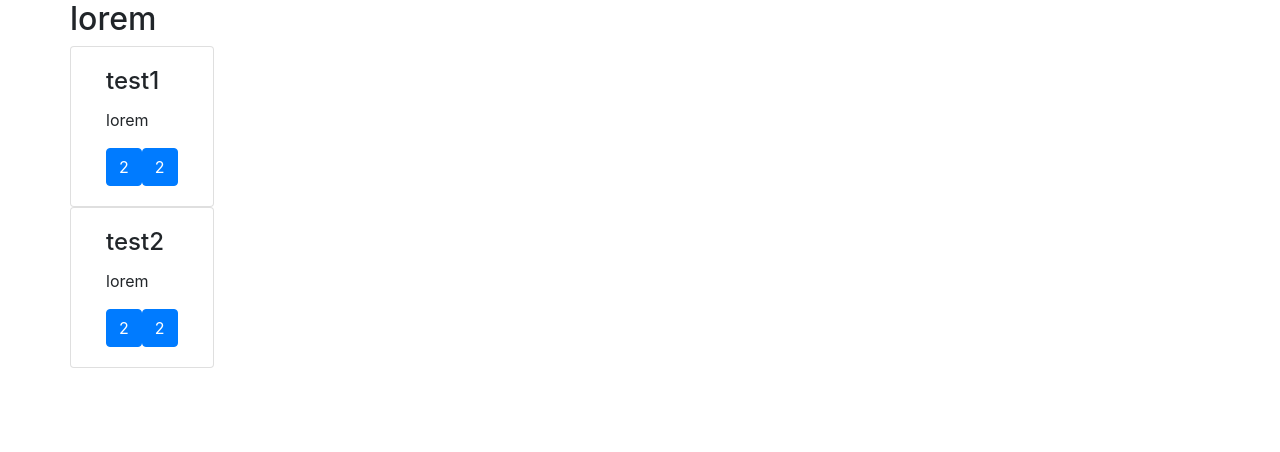
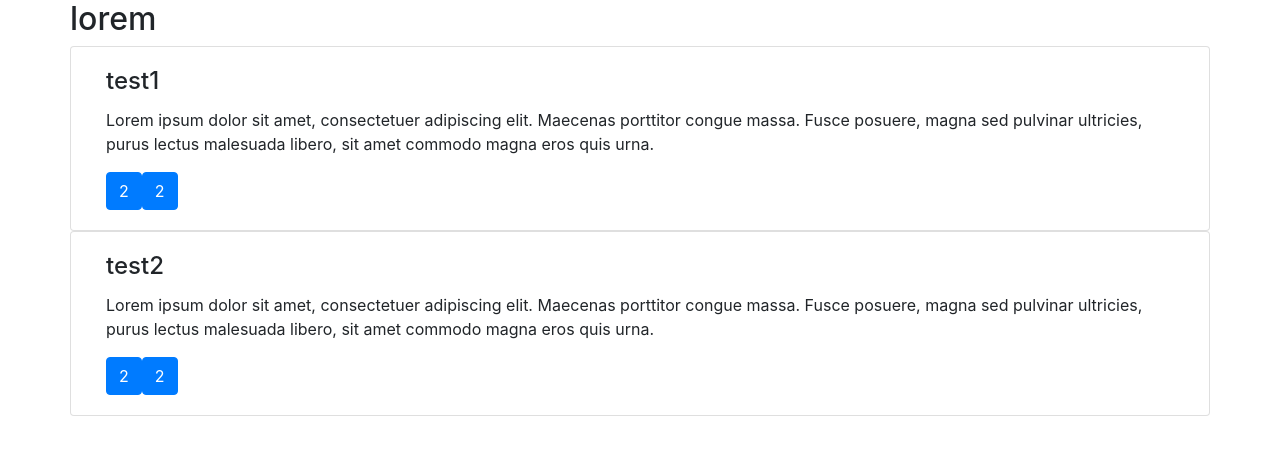
Before and after one commit to s4r14k/projet-open, an Angular app: page / in a window 1280 px wide. Shown: the top 452 px of the page. Built offline with nearby package versions, Linux system fonts and the light colour scheme.

Commit message:
insertion du faux text

```diff
--- a/src/app/app.component.ts
+++ b/src/app/app.component.ts
@@ -9,13 +9,13 @@ export class AppComponent {
   posts = [
     {
       title : "test1",
-      content : "lorem",
+      content : "Lorem ipsum dolor sit amet, consectetuer adipiscing elit. Maecenas porttitor congue massa. Fusce posuere, magna sed pulvinar ultricies, purus lectus malesuada libero, sit amet commodo magna eros quis urna.",
       loveIts : 2,
       created_at : new Date()
     },
     {
       title: "test2",
-      content : "lorem",
+      content : "Lorem ipsum dolor sit amet, consectetuer adipiscing elit. Maecenas porttitor congue massa. Fusce posuere, magna sed pulvinar ultricies, purus lectus malesuada libero, sit amet commodo magna eros quis urna.",
       loveIts : 2,
       created_at : new Date()
     }
```
